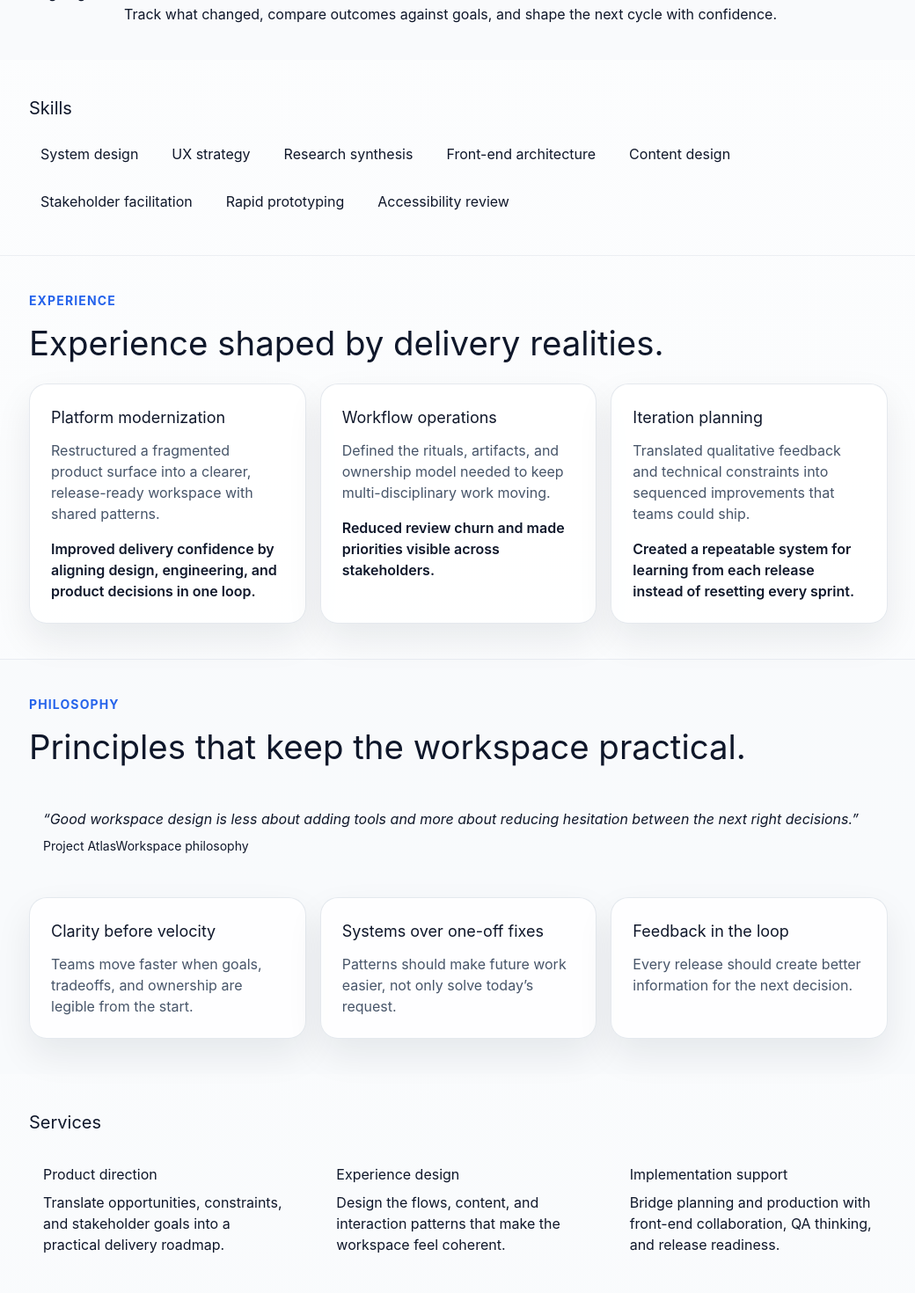
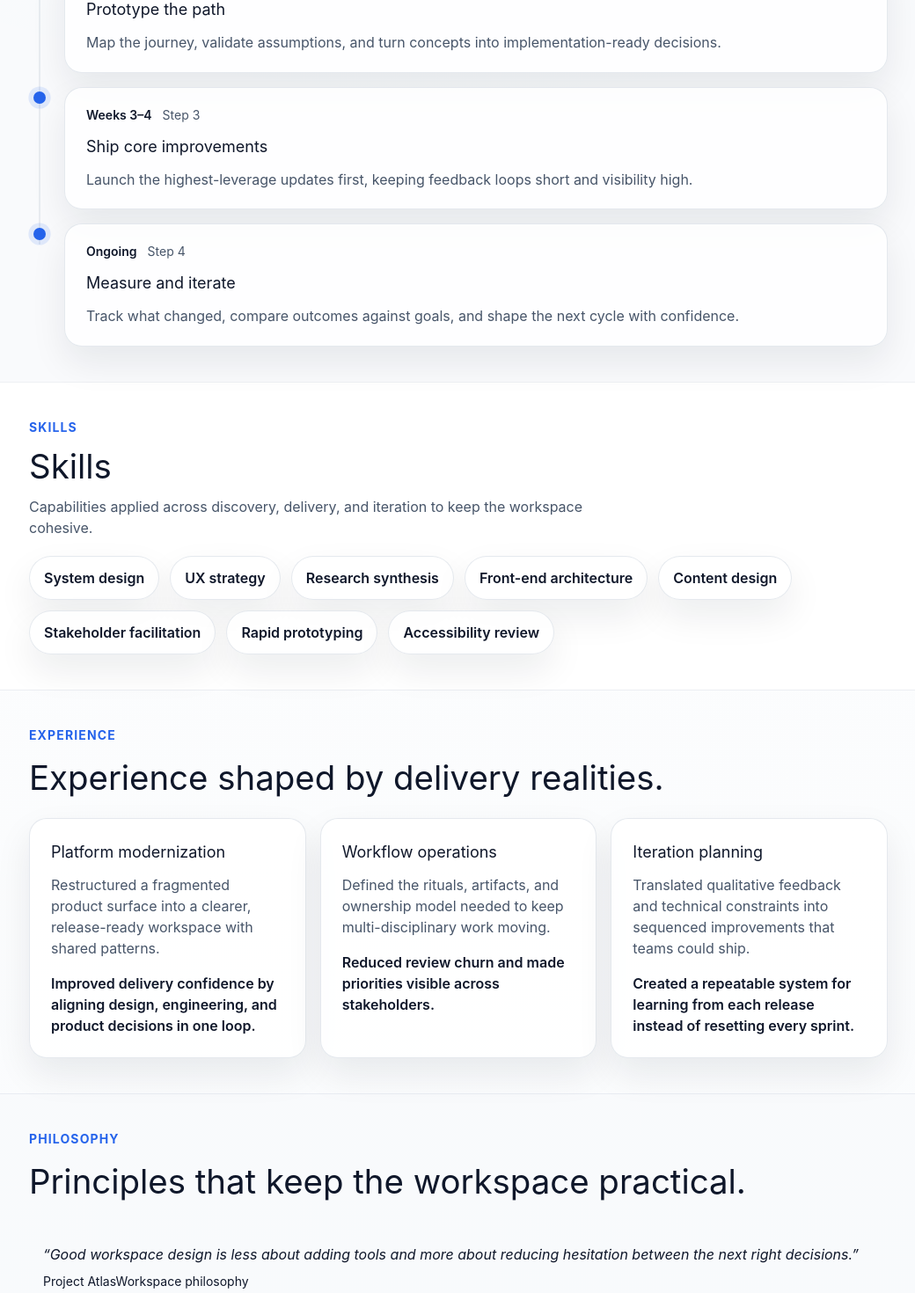
Before and after one commit to J0yN/project-atlas, a Next.js app: page / in a window 1280 px wide. Shown: the part 1660-3130 px from the top of the page at 88% size, without its empty margins (119-1159 px from the left). Built offline with nearby package versions, Linux system fonts and the light colour scheme.

Commit message:
feat: refine workspace sections

```diff
--- a/src/components/home/Categories/Categories.module.css
+++ b/src/components/home/Categories/Categories.module.css
@@ -1,10 +1,33 @@
-/* Categories.module.css */
 .root {
+  border-top: 1px solid rgba(148, 163, 184, 0.16);
+  background: rgba(255, 255, 255, 0.96);
+}
+
+.header {
+  margin-bottom: var(--ds-space-20, 1.25rem);
+}
+
+.eyebrow {
+  margin: 0;
+  color: var(--accent);
+  font-size: 0.875rem;
+  font-weight: 700;
+  letter-spacing: 0.08em;
+  text-transform: uppercase;
 }
 
 .title {
-  margin: 0 0 var(--ds-space-16, 1rem) 0;
-  font-size: var(--ds-typography-h4, 1.25rem);
+  margin: 0;
+  color: #0f172a;
+  font-size: clamp(1.75rem, 3vw, 2.5rem);
+  line-height: 1.15;
+}
+
+.description {
+  margin: 0;
+  max-width: 42rem;
+  color: #475569;
+  font-size: 1rem;
 }
 
 .list {
@@ -16,17 +39,54 @@
   list-style: none;
 }
 
-.item { }
+.item {
+  display: flex;
+}
 
 .pill {
-  background: var(--ds-color-surface, transparent);
-  border-radius: var(--ds-radius-full, 9999px);
-  padding: var(--ds-space-8, 0.5rem) var(--ds-space-12, 0.75rem);
-  border: 1px solid var(--ds-color-border, transparent);
-  color: var(--ds-color-foreground, currentColor);
+  display: inline-flex;
+  align-items: center;
+  gap: var(--ds-space-8, 0.5rem);
+  min-height: 2.75rem;
+  background: rgba(255, 255, 255, 0.82);
+  border-radius: 9999px;
+  padding: 0.75rem 1rem;
+  border: 1px solid rgba(148, 163, 184, 0.24);
+  color: #0f172a;
+  font-weight: 600;
+  box-shadow: 0 18px 40px rgba(15, 23, 42, 0.08);
+}
+
+button.pill {
+  cursor: pointer;
+}
+
+button.pill:hover {
+  border-color: rgba(37, 99, 235, 0.4);
 }
 
 .count {
-  margin-left: var(--ds-space-8, 0.5rem);
   opacity: 0.8;
 }
+
+@media (prefers-color-scheme: dark) {
+  .root {
+    border-top-color: rgba(148, 163, 184, 0.12);
+    background: rgba(15, 23, 42, 0.7);
+  }
+
+  .title,
+  .pill {
+    color: #f8fafc;
+  }
+
+  .description {
+    color: #cbd5e1;
+  }
+
+  .pill {
+    border-color: rgba(148, 163, 184, 0.18);
+    background: rgba(15, 23, 42, 0.72);
+    box-shadow: none;
+  }
+}
--- a/src/components/home/Categories/Component.tsx
+++ b/src/components/home/Categories/Component.tsx
@@ -2,33 +2,64 @@ import React from 'react';
 import clsx from 'clsx';
 import styles from './Categories.module.css';
 import shared from '../shared.module.css';
-import { Container } from '@/components/ui';
+import { Container, Stack } from '@/components/ui';
 
 export type Category = { id: string; name: string; count?: number };
-export type CategoriesProps = React.ComponentPropsWithoutRef<'section'> & { items?: readonly Category[]; title?: string };
+export type CategoriesProps = React.ComponentPropsWithoutRef<'section'> & {
+  items?: readonly Category[];
+  title?: string;
+  eyebrow?: string;
+  description?: string;
+  interactive?: boolean;
+};
 
-export const Categories: React.FC<CategoriesProps> = ({ items = [], title = 'Categories', className, ...rest }) => {
+export const Categories: React.FC<CategoriesProps> = ({
+  items = [],
+  title = 'Categories',
+  eyebrow,
+  description,
+  interactive = false,
+  className,
+  ...rest
+}) => {
+  const fallbackItems = ['Design', 'Product', 'Research'];
+
   return (
     <section className={clsx(shared.section, styles.root, className)} aria-labelledby="categories-title" {...rest}>
       <Container>
+        <Stack gap="12" className={styles.header}>
+          {eyebrow ? <p className={styles.eyebrow}>{eyebrow}</p> : null}
           <h2 id="categories-title" className={styles.title}>
             {title}
           </h2>
+          {description ? <p className={styles.description}>{description}</p> : null}
+        </Stack>
         <ul className={styles.list}>
           {items.length > 0
             ? items.map((c) => (
                 <li key={c.id} className={styles.item}>
+                  {interactive ? (
                     <button className={styles.pill} type="button">
                       {c.name}
                       {typeof c.count === 'number' && <span className={styles.count}>{c.count}</span>}
                     </button>
+                  ) : (
+                    <span className={styles.pill}>
+                      {c.name}
+                      {typeof c.count === 'number' && <span className={styles.count}>{c.count}</span>}
+                    </span>
+                  )}
                 </li>
               ))
-            : ['Design', 'Product', 'Research'].map((n) => (
+            : fallbackItems.map((n) => (
                 <li key={n} className={styles.item}>
+                  {interactive ? (
                     <button className={styles.pill} type="button">
                       {n}
                     </button>
+                  ) : (
+                    <span className={styles.pill}>{n}</span>
+                  )}
                 </li>
               ))}
         </ul>
--- a/src/components/home/Services/Component.tsx
+++ b/src/components/home/Services/Component.tsx
@@ -2,18 +2,27 @@ import React from 'react';
 import clsx from 'clsx';
 import styles from './Services.module.css';
 import shared from '../shared.module.css';
-import { Container } from '@/components/ui';
+import { Container, Stack } from '@/components/ui';
 
 export type Service = { id: string; title: string; description?: string };
-export type ServicesProps = React.ComponentPropsWithoutRef<'section'> & { items?: readonly Service[]; title?: string };
+export type ServicesProps = React.ComponentPropsWithoutRef<'section'> & {
+  items?: readonly Service[];
+  title?: string;
+  eyebrow?: string;
+  description?: string;
+};
 
-export const Services: React.FC<ServicesProps> = ({ items = [], title = 'Services', className, ...rest }) => {
+export const Services: React.FC<ServicesProps> = ({ items = [], title = 'Services', eyebrow, description, className, ...rest }) => {
   return (
     <section className={clsx(shared.section, styles.root, className)} aria-labelledby="services-title" {...rest}>
       <Container>
-        <h2 id="services-title" className={styles.title}>
-          {title}
-        </h2>
+        <Stack gap="12" className={styles.header}>
+          {eyebrow ? <p className={styles.eyebrow}>{eyebrow}</p> : null}
+          <h2 id="services-title" className={styles.title}>
+            {title}
+          </h2>
+          {description ? <p className={styles.description}>{description}</p> : null}
+        </Stack>
         <div className={styles.grid}>
           {items.length > 0
             ? items.map((s) => (
--- a/src/components/home/Services/Services.module.css
+++ b/src/components/home/Services/Services.module.css
@@ -1,7 +1,85 @@
-/* Services.module.css */
-.root { }
-.title { font-size: var(--ds-typography-h4, 1.25rem); margin-bottom: var(--ds-space-16, 1rem); }
-.grid { display: grid; grid-template-columns: repeat(auto-fit, minmax(220px, 1fr)); gap: var(--ds-space-24, 1.5rem); }
-.card { background: var(--ds-color-surface, transparent); padding: var(--ds-space-16, 1rem); border-radius: var(--ds-radius-md, 0); }
-.cardTitle { margin: 0 0 var(--ds-space-8, 0.5rem); }
-.cardDesc { margin: 0; color: var(--ds-color-muted, currentColor); }
+.root {
+  border-top: 1px solid rgba(148, 163, 184, 0.16);
+  background: rgba(248, 250, 252, 0.72);
+}
+
+.header {
+  margin-bottom: var(--ds-space-20, 1.25rem);
+}
+
+.eyebrow {
+  margin: 0;
+  color: var(--accent);
+  font-size: 0.875rem;
+  font-weight: 700;
+  letter-spacing: 0.08em;
+  text-transform: uppercase;
+}
+
+.title {
+  margin: 0;
+  color: #0f172a;
+  font-size: clamp(1.75rem, 3vw, 2.5rem);
+  line-height: 1.15;
+}
+
+.description {
+  margin: 0;
+  max-width: 42rem;
+  color: #475569;
+}
+
+.grid {
+  display: grid;
+  grid-template-columns: repeat(auto-fit, minmax(220px, 1fr));
+  gap: var(--ds-space-24, 1.5rem);
+}
+
+.card {
+  min-height: 100%;
+  border: 1px solid rgba(148, 163, 184, 0.24);
+  border-radius: 1.25rem;
+  background: rgba(255, 255, 255, 0.82);
+  padding: var(--ds-space-24, 1.5rem);
+  box-shadow: 0 18px 40px rgba(15, 23, 42, 0.08);
+}
+
+.cardTitle {
+  margin: 0 0 var(--ds-space-8, 0.5rem);
+  color: #0f172a;
+}
+
+.cardDesc {
+  margin: 0;
+  color: #475569;
+  line-height: 1.6;
+}
+
+@media (prefers-color-scheme: dark) {
+  .root {
+    border-top-color: rgba(148, 163, 184, 0.12);
+    background: rgba(15, 23, 42, 0.42);
+  }
+
+  .title,
+  .cardTitle {
+    color: #f8fafc;
+  }
+
+  .description,
+  .cardDesc {
+    color: #cbd5e1;
+  }
+
+  .card {
+    border-color: rgba(148, 163, 184, 0.18);
+    background: rgba(15, 23, 42, 0.7);
+    box-shadow: none;
+  }
+}
+
+@media (max-width: 48rem) {
+  .card {
+    padding: var(--ds-space-16, 1rem);
+  }
+}
--- a/src/components/home/Workspace/Component.tsx
+++ b/src/components/home/Workspace/Component.tsx
@@ -67,7 +67,13 @@ export function Workspace({ hero, process, timeline, skills, experience, philoso
         </Container>
       </section>
 
-      <Categories title="Skills" items={skills} />
+      <Categories
+        id="workspace-skills"
+        title="Skills"
+        eyebrow="Skills"
+        description="Capabilities applied across discovery, delivery, and iteration to keep the workspace cohesive."
+        items={skills}
+      />
 
       <section className={clsx(shared.section, styles.section)} aria-labelledby="workspace-experience-title">
         <Container>
@@ -113,7 +119,13 @@ export function Workspace({ hero, process, timeline, skills, experience, philoso
         </Container>
       </section>
 
-      <Services title="Services" items={services} />
+      <Services
+        id="workspace-services"
+        title="Services"
+        eyebrow="Services"
+        description="Practical support matched to the stages of work teams need to move from direction to delivery."
+        items={services}
+      />
 
       <section className={clsx(shared.section, styles.section)} aria-labelledby="workspace-faq-title">
         <Container>
@@ -125,8 +137,8 @@ export function Workspace({ hero, process, timeline, skills, experience, philoso
           </Stack>
 
           <div className={styles.faqList}>
-            {faq.map((item) => (
-              <details key={item.id} className={styles.faqItem}>
+            {faq.map((item, index) => (
+              <details key={item.id} className={styles.faqItem} open={index === 0}>
                 <summary className={styles.faqQuestion}>{item.question}</summary>
                 <p className={styles.faqAnswer}>{item.answer}</p>
               </details>
--- a/src/components/portfolio/Timeline/Component.tsx
+++ b/src/components/portfolio/Timeline/Component.tsx
@@ -9,10 +9,16 @@ export type TimelineProps = React.ComponentPropsWithoutRef<'ol'> & {
 
 export const Timeline: React.FC<TimelineProps> = ({ events, className, ...rest }) => (
   <ol className={clsx(styles.root, className)} {...rest}>
-    {events.map((e) => (
+    {events.map((e, index) => (
       <li key={e.id} className={styles.item}>
-        <div className={styles.date}>{e.date}</div>
+        <div className={styles.marker} aria-hidden="true">
+          <span className={styles.markerDot} />
+        </div>
         <div className={styles.content}>
+          <div className={styles.meta}>
+            {e.date ? <p className={styles.date}>{e.date}</p> : null}
+            <p className={styles.step}>Step {index + 1}</p>
+          </div>
           <h3 className={styles.title}>{e.title}</h3>
           {e.body && <p className={styles.body}>{e.body}</p>}
         </div>
--- a/src/components/portfolio/Timeline/Timeline.module.css
+++ b/src/components/portfolio/Timeline/Timeline.module.css
@@ -1,5 +1,121 @@
-.root { list-style:none; padding:0; margin:0; display:grid; gap: var(--ds-space-16,1rem); }
-.item { display:flex; gap: var(--ds-space-12,0.75rem); align-items:flex-start; }
-.date { min-width:6rem; color: var(--ds-color-muted, currentColor); }
-.title { margin:0; font-size: var(--ds-typography-h6,1rem); }
-.body { margin:0; color: var(--ds-color-muted, currentColor); }
+.root {
+  list-style: none;
+  padding: 0;
+  margin: 0;
+  display: grid;
+  gap: var(--ds-space-16, 1rem);
+}
+
+.item {
+  position: relative;
+  display: grid;
+  grid-template-columns: auto minmax(0, 1fr);
+  gap: var(--ds-space-16, 1rem);
+  align-items: flex-start;
+}
+
+.item:not(:last-child) .marker::after {
+  content: "";
+  position: absolute;
+  top: 1.5rem;
+  left: 50%;
+  width: 1px;
+  height: calc(100% + var(--ds-space-16, 1rem));
+  background: rgba(148, 163, 184, 0.32);
+  transform: translateX(-50%);
+}
+
+.marker {
+  position: relative;
+  display: flex;
+  justify-content: center;
+  width: 1.5rem;
+  min-height: 100%;
+}
+
+.markerDot {
+  position: relative;
+  z-index: 1;
+  display: inline-flex;
+  width: 0.875rem;
+  height: 0.875rem;
+  margin-top: 0.3rem;
+  border-radius: 9999px;
+  background: var(--accent, #2563eb);
+  box-shadow: 0 0 0 0.35rem rgba(37, 99, 235, 0.12);
+}
+
+.content {
+  border: 1px solid rgba(148, 163, 184, 0.24);
+  border-radius: 1.25rem;
+  background: rgba(255, 255, 255, 0.82);
+  padding: 1.25rem 1.5rem;
+  box-shadow: 0 18px 40px rgba(15, 23, 42, 0.08);
+}
+
+.meta {
+  display: flex;
+  flex-wrap: wrap;
+  gap: 0.75rem;
+  align-items: center;
+  margin-bottom: 0.75rem;
+}
+
+.date,
+.step {
+  margin: 0;
+  font-size: 0.875rem;
+}
+
+.date {
+  color: #0f172a;
+  font-weight: 600;
+}
+
+.step {
+  color: #475569;
+}
+
+.title {
+  margin: 0;
+  color: #0f172a;
+  font-size: clamp(1rem, 2vw, 1.125rem);
+}
+
+.body {
+  margin: 0.75rem 0 0;
+  color: #475569;
+  line-height: 1.6;
+}
+
+@media (prefers-color-scheme: dark) {
+  .item:not(:last-child) .marker::after {
+    background: rgba(148, 163, 184, 0.18);
+  }
+
+  .content {
+    border-color: rgba(148, 163, 184, 0.18);
+    background: rgba(15, 23, 42, 0.7);
+    box-shadow: none;
+  }
+
+  .date,
+  .title {
+    color: #f8fafc;
+  }
+
+  .step,
+  .body {
+    color: #cbd5e1;
+  }
+}
+
+@media (max-width: 40rem) {
+  .item {
+    gap: 0.75rem;
+  }
+
+  .content {
+    padding: 1rem;
+  }
+}
```
Also changed, not shown: src/components/home/Workspace/Workspace.module.css (+16 -0 lines). Lines whose indentation alone changed are shown as unchanged.
